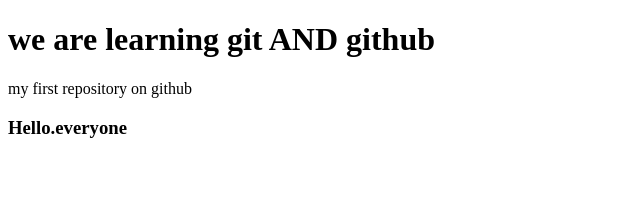
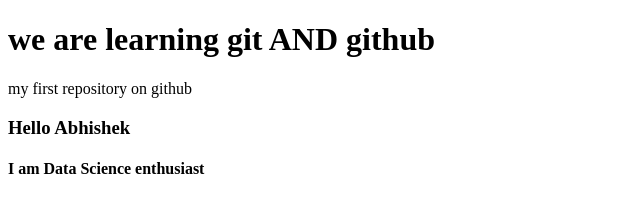
Before and after one commit to Abhishekkatale/my-github-repo, a plain HTML site: page index.html in a window 1280 px wide. Shown: the whole page, without its empty margins (0-640 px from the left). Drawn offline with Linux system fonts and the light colour scheme.

Commit message:
Update index.html

```diff
--- a/index.html
+++ b/index.html
@@ -12,7 +12,8 @@
     <p>
         my first repository on github
     </p>
-    <h3>Hello.everyone</h3>
+    <h3>Hello Abhishek </h3>
+    <h4>I am Data Science enthusiast</h4>
 
 </body>
 </html>
```
